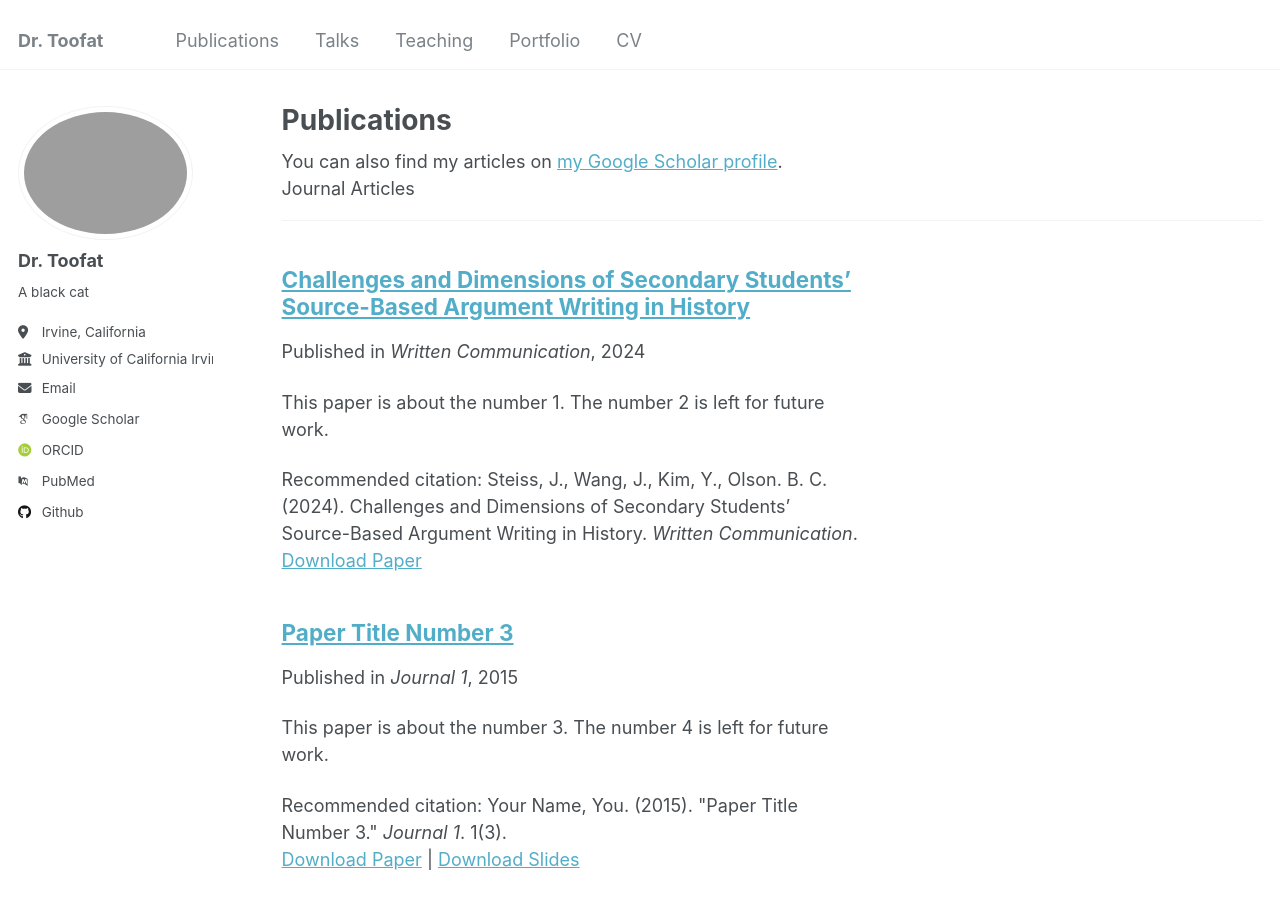
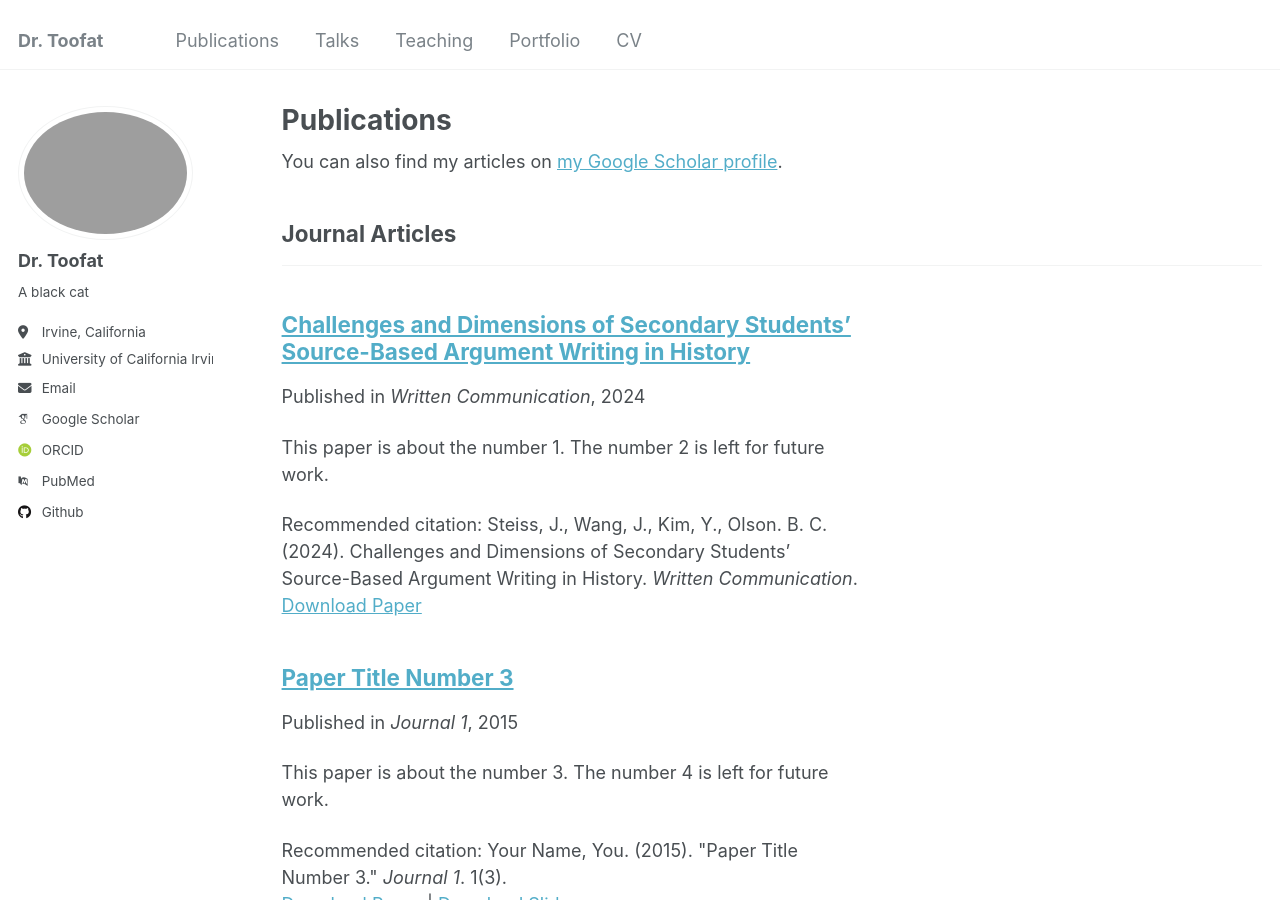
Before and after one commit to AltriaCarrie/altriacarrie.github.io, a Jekyll site: the page built from _pages/publications.html, in a window 1280 px wide and 900 px high. Built offline with Jekyll 4.4.1, drawn with Linux system fonts in a browser that asks for light colours; some web fonts are replaced.

Commit message:
Update publications.html

```diff
--- a/_pages/publications.html
+++ b/_pages/publications.html
@@ -20,7 +20,7 @@ author_profile: true
         {% continue %}
       {% endif %}
       {% unless title_shown %}
-        </h2>{{ category[1].title }}</h2><hr />
+        <h2>{{ category[1].title }}</h2><hr />
         {% assign title_shown = true %}
       {% endunless %}
       {% include archive-single.html %}
```
